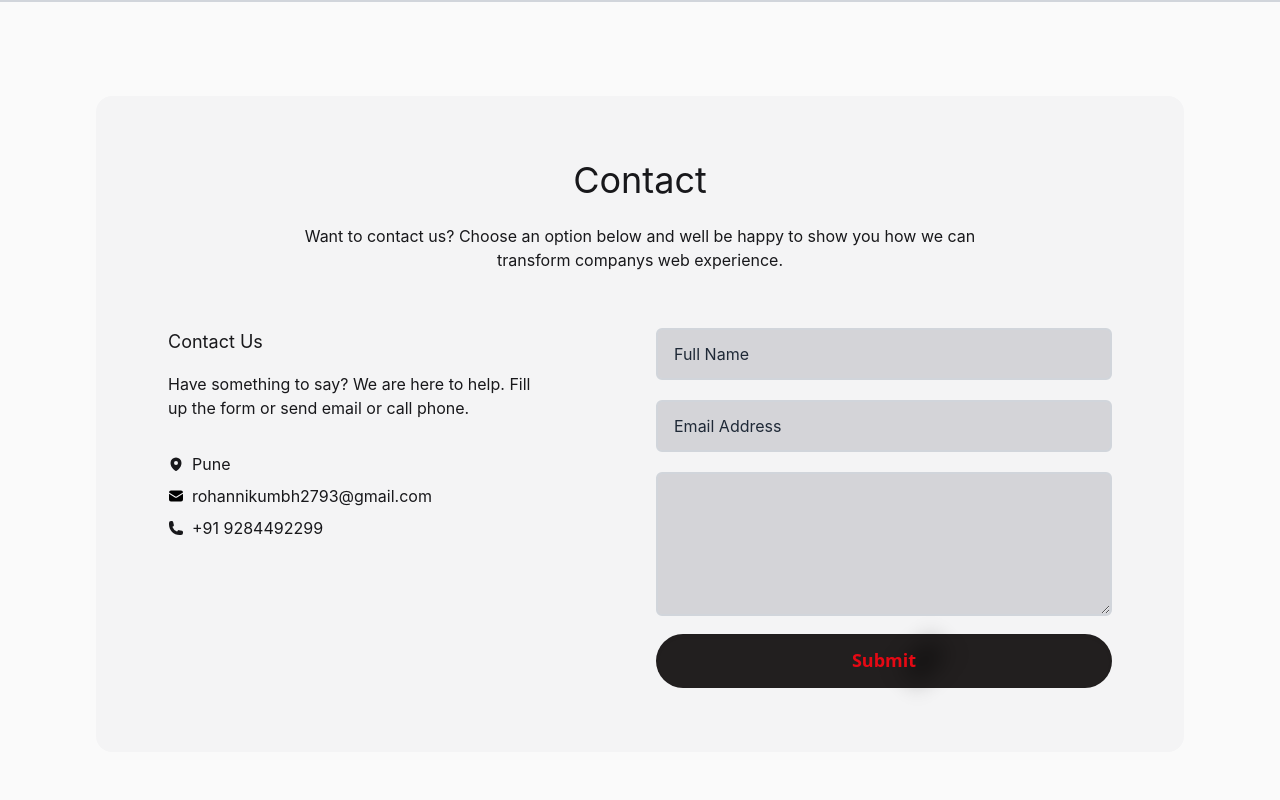
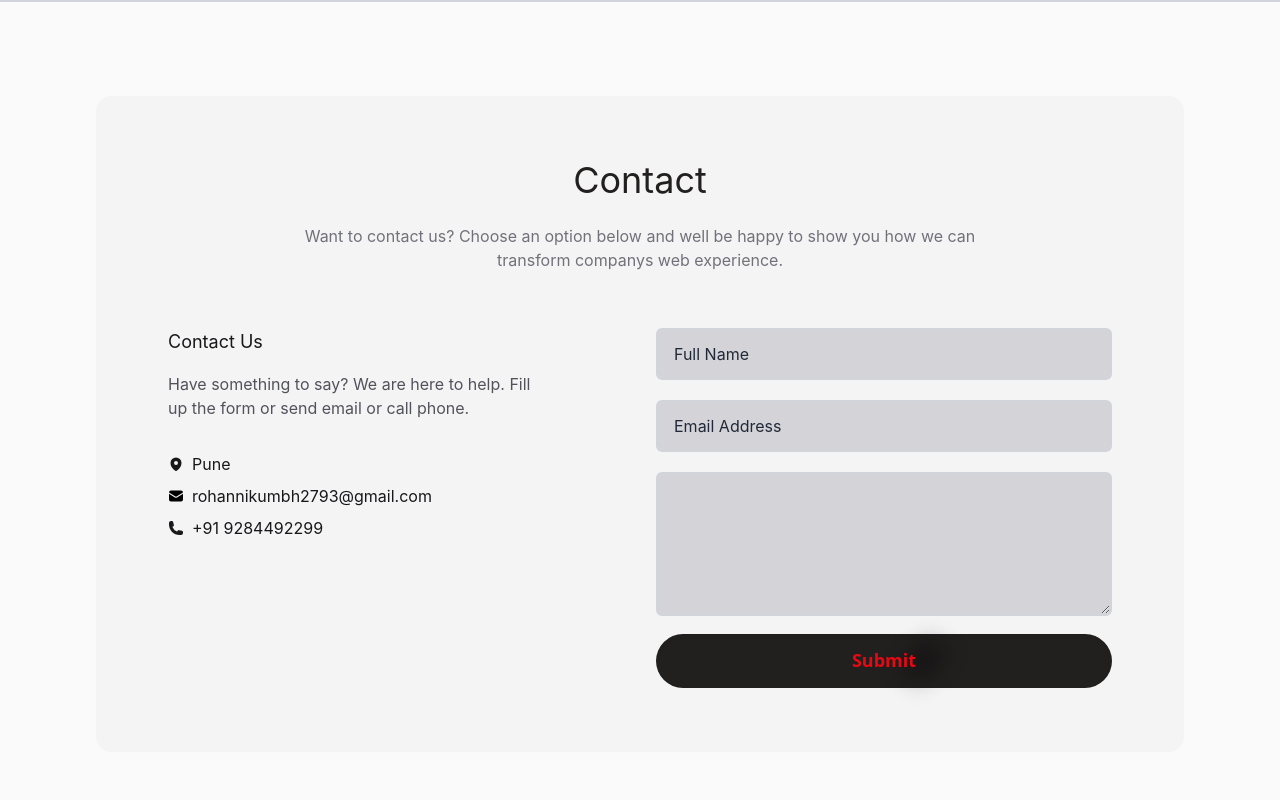
Before and after one commit to RohanNikumbh27/rohan-nikumbh, a SvelteKit app: page /contact in a window 1280 px wide. Shown: the top 800 px of the page. Built offline with nearby package versions, Linux system fonts and the light colour scheme.

Commit message:
contact page updated

```diff
--- a/src/routes/contact/+page.svelte
+++ b/src/routes/contact/+page.svelte
@@ -29,9 +29,9 @@
 <div class="container">
     <div class=" bg-zinc-100 rounded-2xl md:px-10  px-5 sm:px-5" id="contact">
       <div class="max-w-7xl mx-auto px-4 sm:px-6 lg:px-8 pt-16 text-center">
-        <h2 class="text-4xl font-bold text-zinc-900">Contact</h2>
+        <h2 class="text-4xl font-bold text-primary-dark">Contact</h2>
         <p
-          class="pt-6 pb-6 text-base max-w-2xl text-center m-auto text-zinc-900"
+          class="pt-6 pb-6 text-base max-w-2xl text-center m-auto text-zinc-500"
         >
           Want to contact us? Choose an option below and well be happy to show you
           how we can transform companys web experience.
@@ -42,7 +42,7 @@
       >
         <div>
           <h2 class="text-lg font-bold text-zinc-900">Contact Us</h2>
-          <p class="max-w-sm mt-4 mb-4 text-zinc-900">
+          <p class="max-w-sm mt-4 mb-4 text-zinc-600">
             Have something to say? We are here to help. Fill up the form or send
             email or call phone.
           </p>
```
